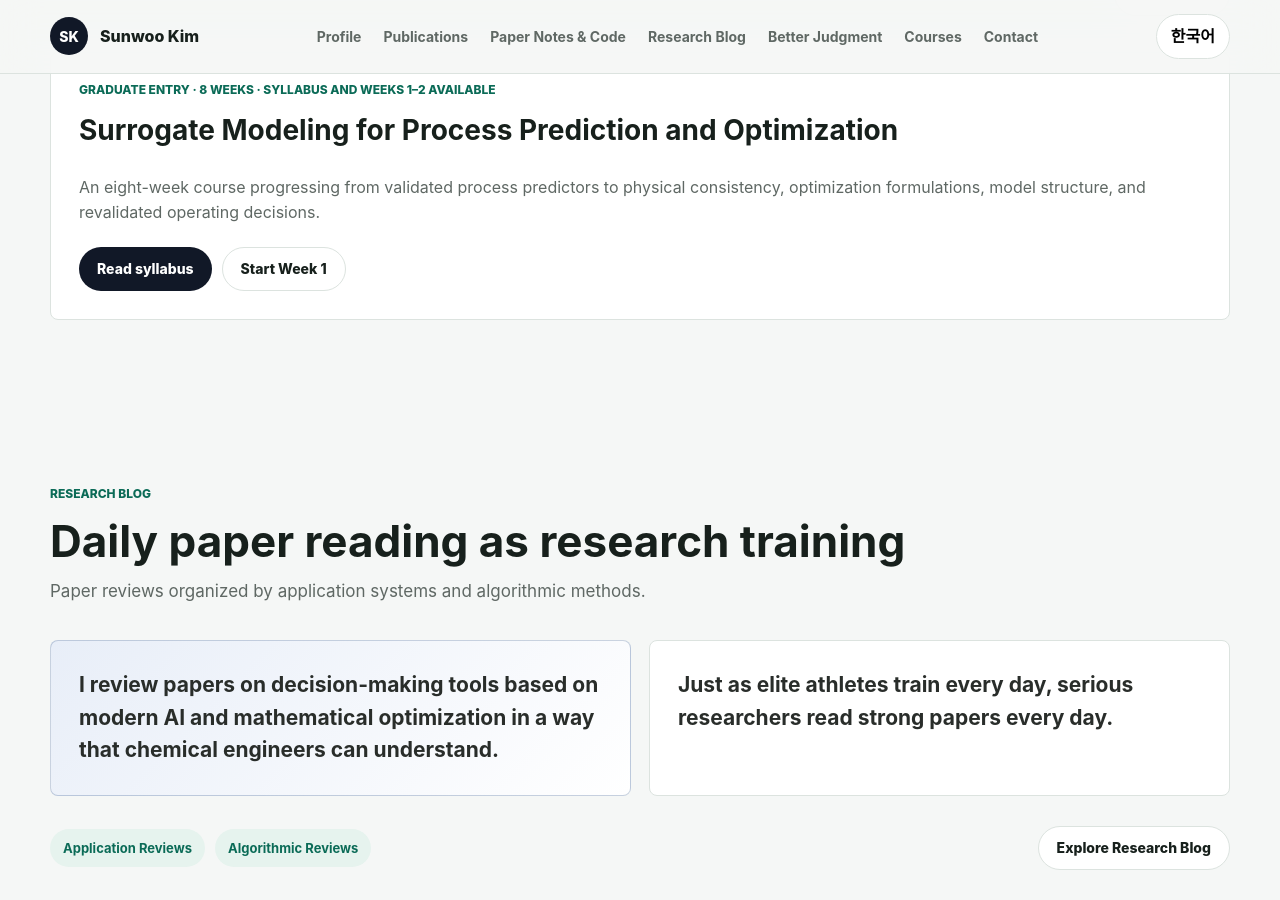
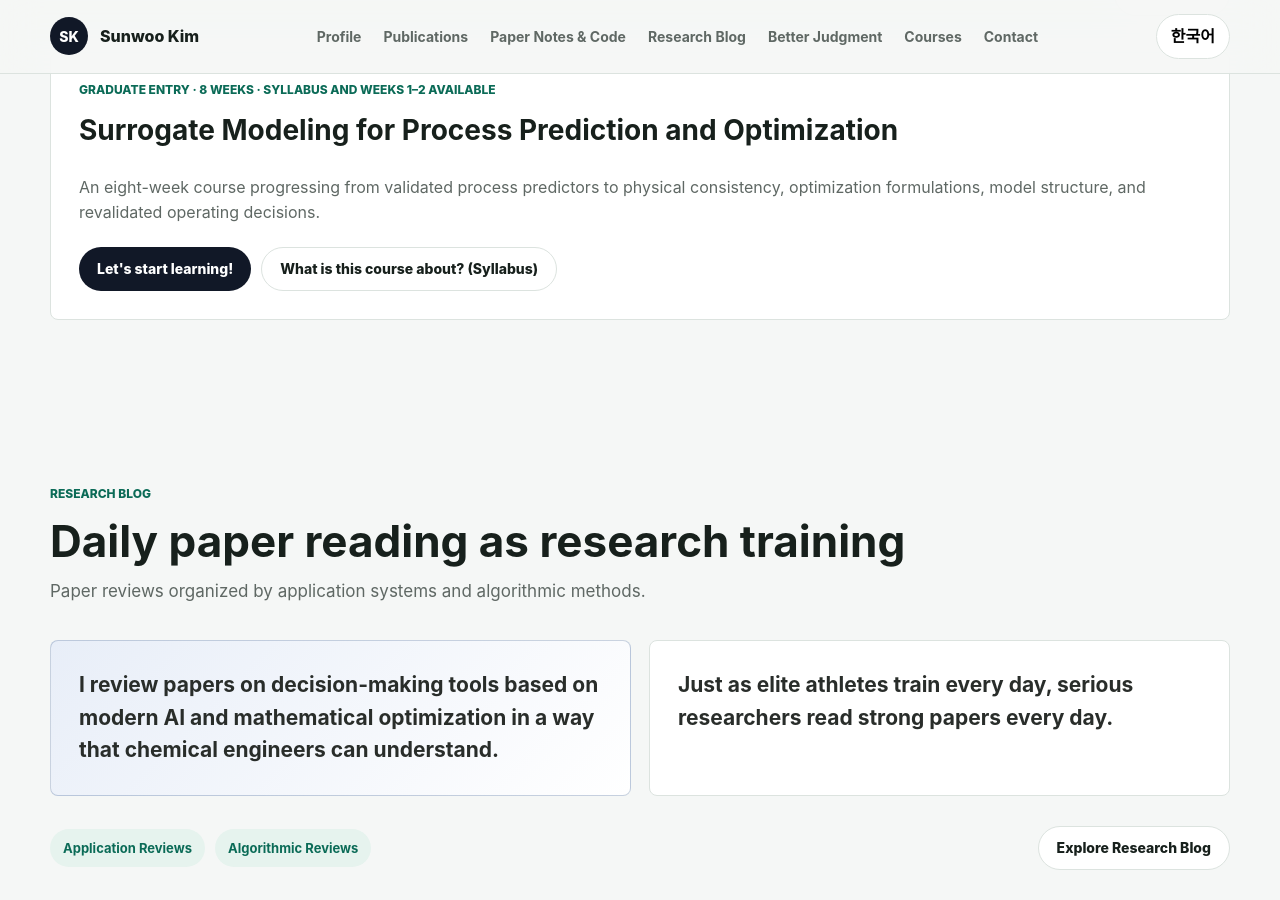
Before and after one commit to SunBooGermany/SunBooGermany.github.io, a Jekyll site: the page built from index.html, in a window 1280 px wide and 900 px high, scrolled down 3864 px. Built offline with Jekyll 4.4.1, drawn with Linux system fonts in a browser that asks for light colours.

Commit message:
Update course entry buttons and remove direct Week 1 shortcut

```diff
--- a/courses/index.html
+++ b/courses/index.html
@@ -16,9 +16,8 @@ permalink: /courses/
     <h2><a href="{{ course.url | relative_url }}"><span data-lang-panel="en">{{ course.title }}</span><span data-lang-panel="ko" hidden>{{ course.title_ko }}</span></a></h2>
     <p><span data-lang-panel="en">{{ course.description }}</span><span data-lang-panel="ko" hidden>{{ course.description_ko }}</span></p>
     <div class="course-actions">
-      <a class="button primary" href="{{ course.url | relative_url }}"><span data-lang-panel="en">Explore course</span><span data-lang-panel="ko" hidden>과목 살펴보기</span></a>
-      <a class="button secondary" href="{{ course.syllabus_url | relative_url }}"><span data-lang-panel="en">Read syllabus</span><span data-lang-panel="ko" hidden>Syllabus 보기</span></a>
-      <a class="button secondary" href="{{ course.weeks.first.url | relative_url }}"><span data-lang-panel="en">Start Week 1</span><span data-lang-panel="ko" hidden>1주차 시작하기</span></a>
+      <a class="button primary" href="{{ course.url | relative_url }}"><span data-lang-panel="en">Let's start learning!</span><span data-lang-panel="ko" hidden>학습을 시작해봅시다!</span></a>
+      <a class="button secondary" href="{{ course.syllabus_url | relative_url }}"><span data-lang-panel="en">What is this course about? (Syllabus)</span><span data-lang-panel="ko" hidden>어떤 강의인지 살펴볼까요? (실라버스)</span></a>
     </div>
   </article>
   {% endfor %}
--- a/index.html
+++ b/index.html
@@ -258,8 +258,8 @@ layout: null
         <h3><a href="{{ first_course.url | relative_url }}"><span data-lang-panel="en">{{ first_course.title }}</span><span data-lang-panel="ko" hidden>{{ first_course.title_ko }}</span></a></h3>
         <p><span data-lang-panel="en">{{ first_course.description }}</span><span data-lang-panel="ko" hidden>{{ first_course.description_ko }}</span></p>
         <div class="course-actions">
-          <a class="button primary" href="{{ first_course.syllabus_url | relative_url }}"><span data-lang-panel="en">Read syllabus</span><span data-lang-panel="ko" hidden>Syllabus 보기</span></a>
-          <a class="button secondary" href="{{ first_course.weeks.first.url | relative_url }}"><span data-lang-panel="en">Start Week 1</span><span data-lang-panel="ko" hidden>1주차 시작하기</span></a>
+          <a class="button primary" href="{{ first_course.url | relative_url }}"><span data-lang-panel="en">Let's start learning!</span><span data-lang-panel="ko" hidden>학습을 시작해봅시다!</span></a>
+          <a class="button secondary" href="{{ first_course.syllabus_url | relative_url }}"><span data-lang-panel="en">What is this course about? (Syllabus)</span><span data-lang-panel="ko" hidden>어떤 강의인지 살펴볼까요? (실라버스)</span></a>
         </div>
       </article>
     </section>
```
